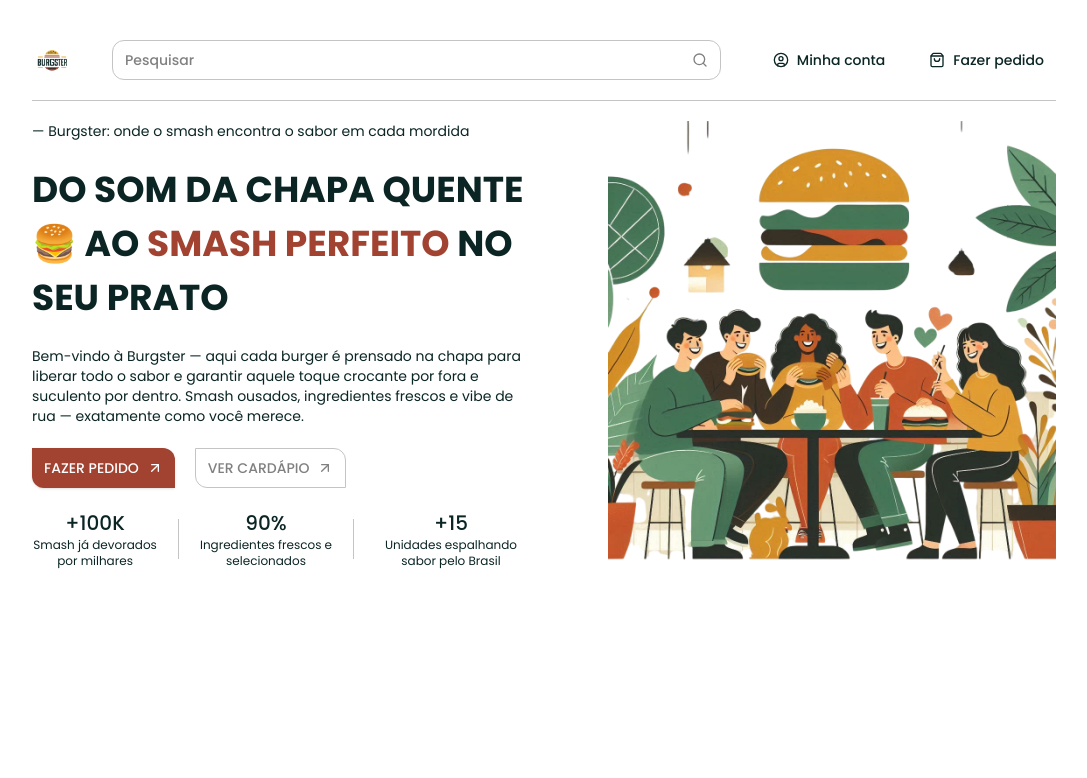
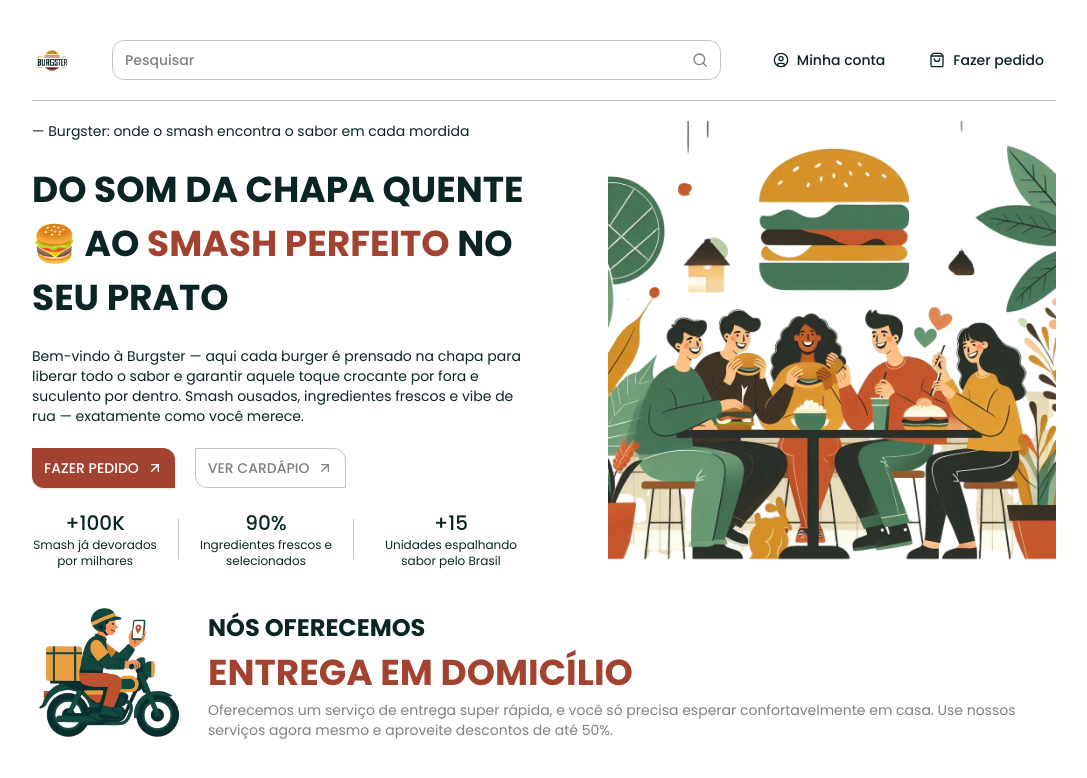
Before and after one commit to arisonfirmino/burgster, a Next.js app: page / in a window 1280 px wide. Shown: the top 778 px of the page, without its empty margins (96-1183 px from the left). Built offline with nearby package versions, Linux system fonts and the light colour scheme.

Commit message:
feat: adiciona componente ServiceHighlight inicial

```diff
--- /dev/null
+++ b/app/components/header/service-highlight.tsx
@@ -0,0 +1,28 @@
+import { ServiceHighlightImage } from "@/app/components/service-highlight-image";
+
+function ServiceHighlight() {
+  return (
+    <div className="flex h-full w-full flex-col items-center">
+      <div className="flex h-full w-full max-w-5xl flex-col items-center gap-5 md:flex-row">
+        <ServiceHighlightImage />
+
+        <div>
+          <p className="text-2xl leading-[36px] font-bold uppercase">
+            Nós Oferecemos <br />{" "}
+            <span className="text-secondary lg:text-4xl lg:leading-[54px]">
+              Entrega em Domicílio
+            </span>
+          </p>
+
+          <p className="text-muted-foreground text-sm">
+            Oferecemos um serviço de entrega super rápida, e você só precisa
+            esperar confortavelmente em casa. Use nossos serviços agora mesmo e
+            aproveite descontos de até 50%.
+          </p>
+        </div>
+      </div>
+    </div>
+  );
+}
+
+export { ServiceHighlight };
--- /dev/null
+++ b/app/components/service-highlight-image.tsx
@@ -0,0 +1,17 @@
+import Image from "next/image";
+
+function ServiceHighlightImage() {
+  return (
+    <div className="aspect-square w-full md:max-w-[156px] md:min-w-[156px]">
+      <Image
+        src="/service-highlight-image.png"
+        alt="Service Highlight Image"
+        height={1024}
+        width={1024}
+        className="w-full"
+      />
+    </div>
+  );
+}
+
+export { ServiceHighlightImage };
--- a/app/page.tsx
+++ b/app/page.tsx
@@ -2,6 +2,7 @@ import { Header } from "@/app/components/ui/header";
 import { HeaderBar } from "@/app/components/header/header-bar";
 import { Separator } from "@/app/components/ui/separator";
 import { HeroSection } from "@/app/components/header/hero/hero-section";
+import { ServiceHighlight } from "@/app/components/header/service-highlight";
 
 const Home = () => {
   return (
@@ -10,6 +11,7 @@ const Home = () => {
         <HeaderBar />
         <Separator className="max-w-5xl" />
         <HeroSection />
+        <ServiceHighlight />
       </Header>
     </>
   );
```
